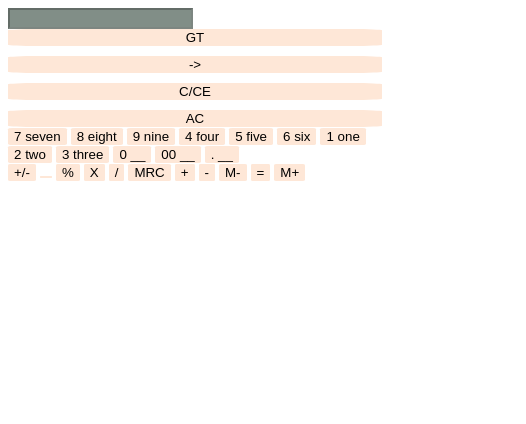
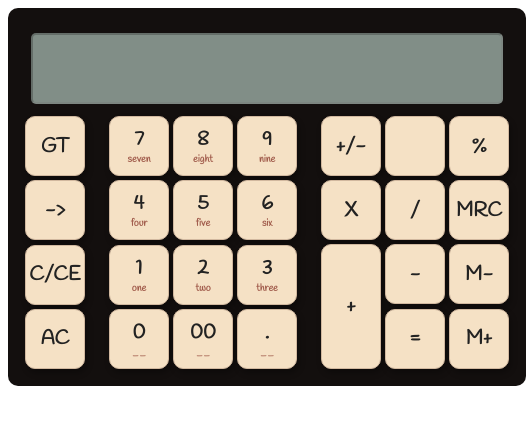
Before and after one commit to Mo-Moallem/Calculator, a plain HTML site: page index.html in a window 390 px wide. Shown: the whole page, 526 px wide, since content can reach past the window. Drawn offline with Linux system fonts and the light colour scheme.

Commit message:
Refactor calculator layout and styles for improved UI responsiveness and button design

```diff
--- a/style.css
+++ b/style.css
@@ -7,18 +7,84 @@
     --orange: #FE652B;
     --pink: #D28471;
     --bgGreen: #818E87;
+    --button-size: 30px;
+    --button-margin: 10px;
 
+}
+#calculator{
+    background-color: var(--black);
+    display: flex;
+    flex-direction: column;
+    align-items: center;
+    height: min-content;
+    width: min-content;
+    padding: 15px 15px;
+    border-radius: 10px;
+}
+#display{
+    background-color: var(--bgGreen);
+    width: 95%;
+    height: 65px;
+    margin: 10px;
+    border-radius: 5px;
 }
 #leftKeys{
     display: grid;
     grid-template-columns: repeat(1, 1fr);
-    gap: 10px;
+    grid-gap: 0px;
 }
-#display{
-    background-color: var(--bgGreen);
+#mainKeys{
+    display: grid;
+    grid-template-columns: repeat(3, 1fr);
+    grid-gap:0px;
 }
-button{
-    background-color: var(--yellow-white);
-    border-radius: 8%;
-    border: none;
+#rightKeys{
+    display: grid;
+    grid-template-columns: repeat(3, 1fr);
+    grid-gap: 0px;
 }
+#keysContainer {
+    display: grid;
+    grid-template-columns: repeat(3, auto);
+    grid-gap: 20px;
+    justify-content: center;
+}
+.keycap {
+    width: 60px;
+    height: 60px;
+    background: #f5e1c5;
+    border-radius: 10px;
+    border: 1.5px solid #d1b89f;
+    box-shadow: 2px 4px 6px rgba(0, 0, 0, 0.3);
+    font-family: "Handlee", serif;
+    /* todo */
+    display: flex;
+    flex-direction: column;
+    align-items: center;
+    justify-content: center;
+    position: relative;
+    cursor: pointer;
+    font-weight: bold;
+    transition: transform 0.1s ease-in-out;
+    margin: 2px;
+}
+
+.keycap .main {
+
+    font-size: 20px;
+    color: #222;
+}
+
+.keycap .sub {
+    font-size: 10px;
+    color: #a15c4c;
+}
+
+.keycap:active {
+    transform: translateY(2px);
+}
+
+#plus-button {
+    grid-row: span 2; /* Makes it take two rows */
+    height: 125px; /* Double the height */
+}
```
Also changed, not shown: index.html (+4 -4 lines).
